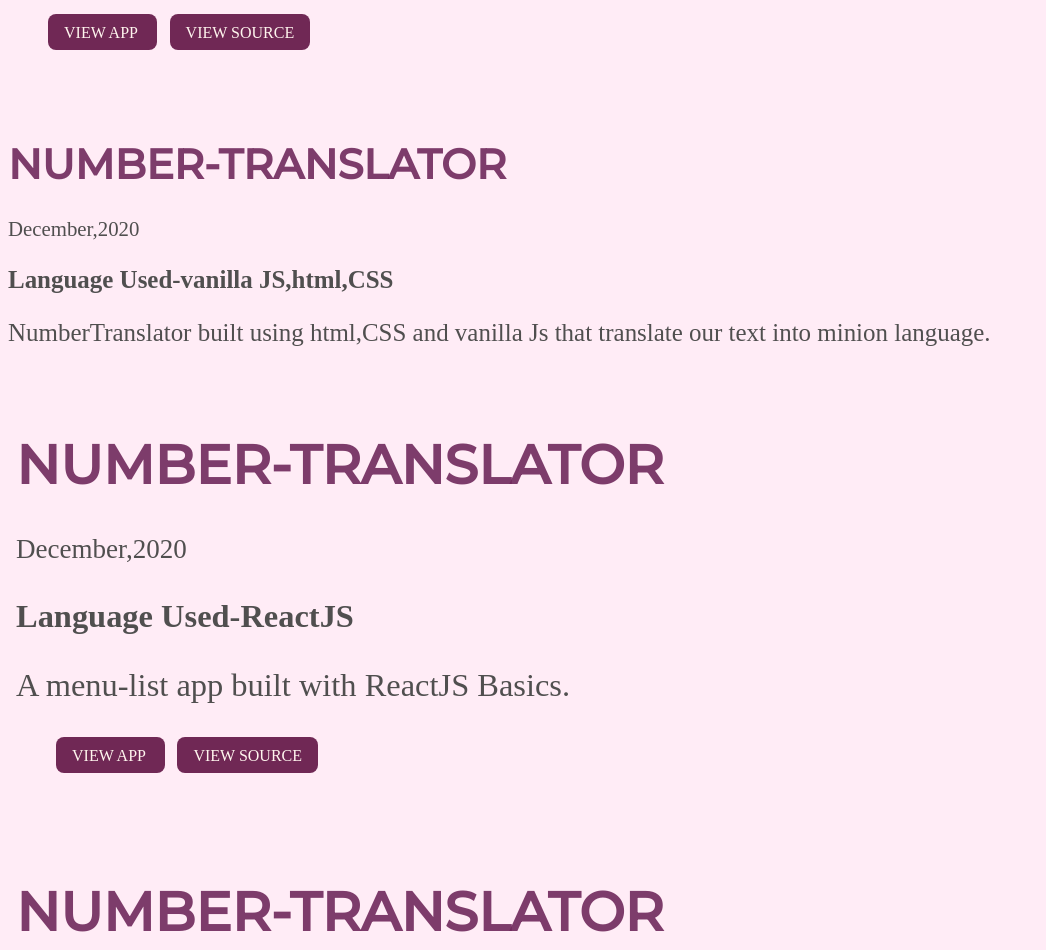
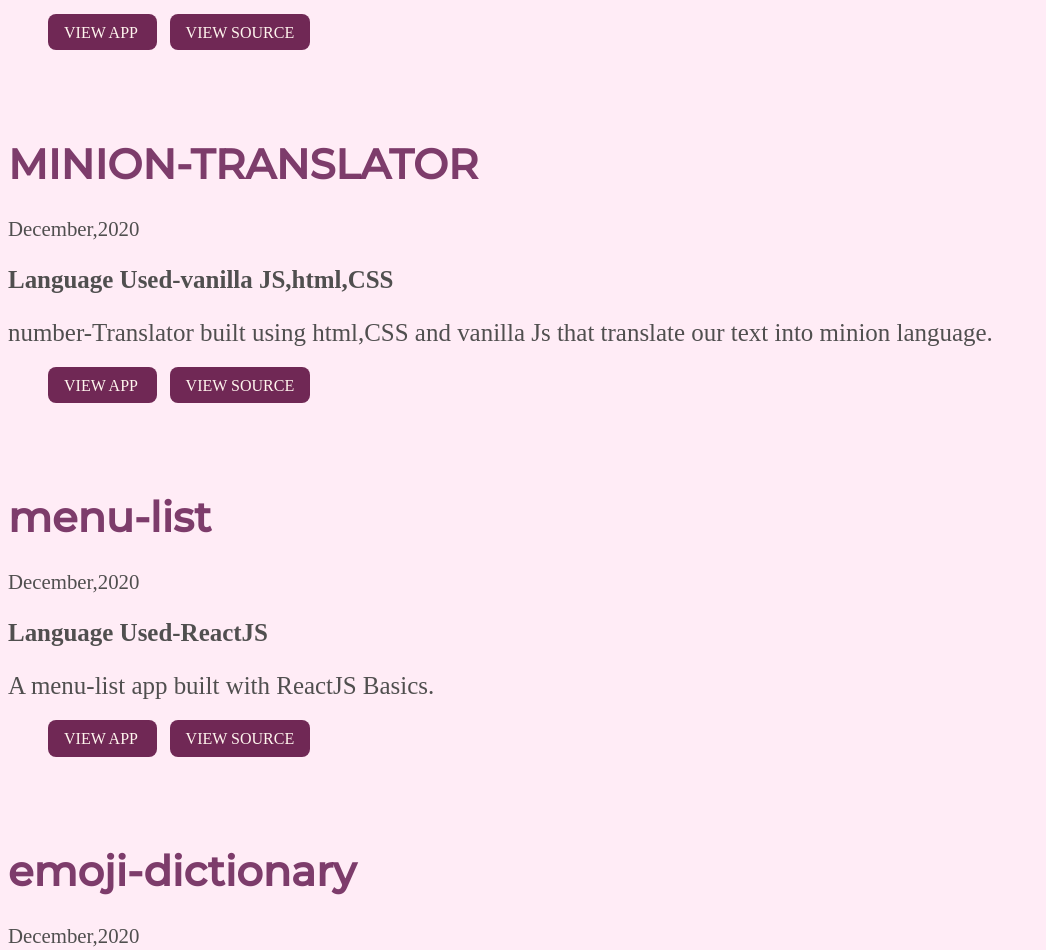
Before and after one commit to AsthaTibrewal/astha-site, a plain HTML site: page project.html in a window 1280 px wide. Shown: the part 1060-2010 px from the top of the page, without its empty margins (0-1046 px from the left). Drawn offline with Linux system fonts and the light colour scheme.

Commit message:
Update project.html

```diff
--- a/project.html
+++ b/project.html
@@ -81,23 +81,31 @@
     </li>
 </ul>
 </div>
-
 <div class="project">
 
     <h1>
-    <span style="color: var(--primary-color)" >NUMBER-TRANSLATOR</span>
+    <span style="color: var(--primary-color)" >MINION-TRANSLATOR</span>
 </h1>
 <small>December,2020</small>
 
 <p> <strong> Language Used-vanilla JS,html,CSS </strong></p>
-<p> NumberTranslator built using html,CSS and vanilla Js that translate our text into minion language.
+<p> number-Translator built using html,CSS and vanilla Js that translate our text into minion language.
 </p>
+<ul>
+    <li>
+        <a class="link1"  href="http://numbertranslation-astha.netlify.app/"> VIEW APP </a></li>
+        <li>
+            <a class="link1"  href="https://github.com/AsthaTibrewal/number-translator/"> VIEW SOURCE </a></li>
+    </li>
+</ul>
+</div>
+
 
 
 <div class="project">
 
     <h1>
-    <span style="color: var(--primary-color)" >NUMBER-TRANSLATOR</span>
+    <span style="color: var(--primary-color)" >menu-list</span>
 </h1>
 <small>December,2020</small>
 
@@ -117,7 +125,7 @@
 <div class="project">
 
     <h1>
-    <span style="color: var(--primary-color)" >NUMBER-TRANSLATOR</span>
+    <span style="color: var(--primary-color)" >emoji-dictionary</span>
 </h1>
 <small>December,2020</small>
 
@@ -126,27 +134,12 @@
 </p>
 <ul>
     <li>
-        <a class="link1"  href="/https://hw3i8.csb.app//"> VIEW APP </a></li>
+        <a class="link1"  href="https://hw3i8.csb.app//"> VIEW APP </a></li>
         <li>
             <a class="link1"  href="https://github.com/AsthaTibrewal/EMOJI-TRANSATOR"> VIEW SOURCE </a></li>
     </li>
 </ul>
 </div>
-
-
-
-
-
-
-
-
-
-
-
-
-
-
-
 </section>
 <footer class="footer">
     <div>
```
